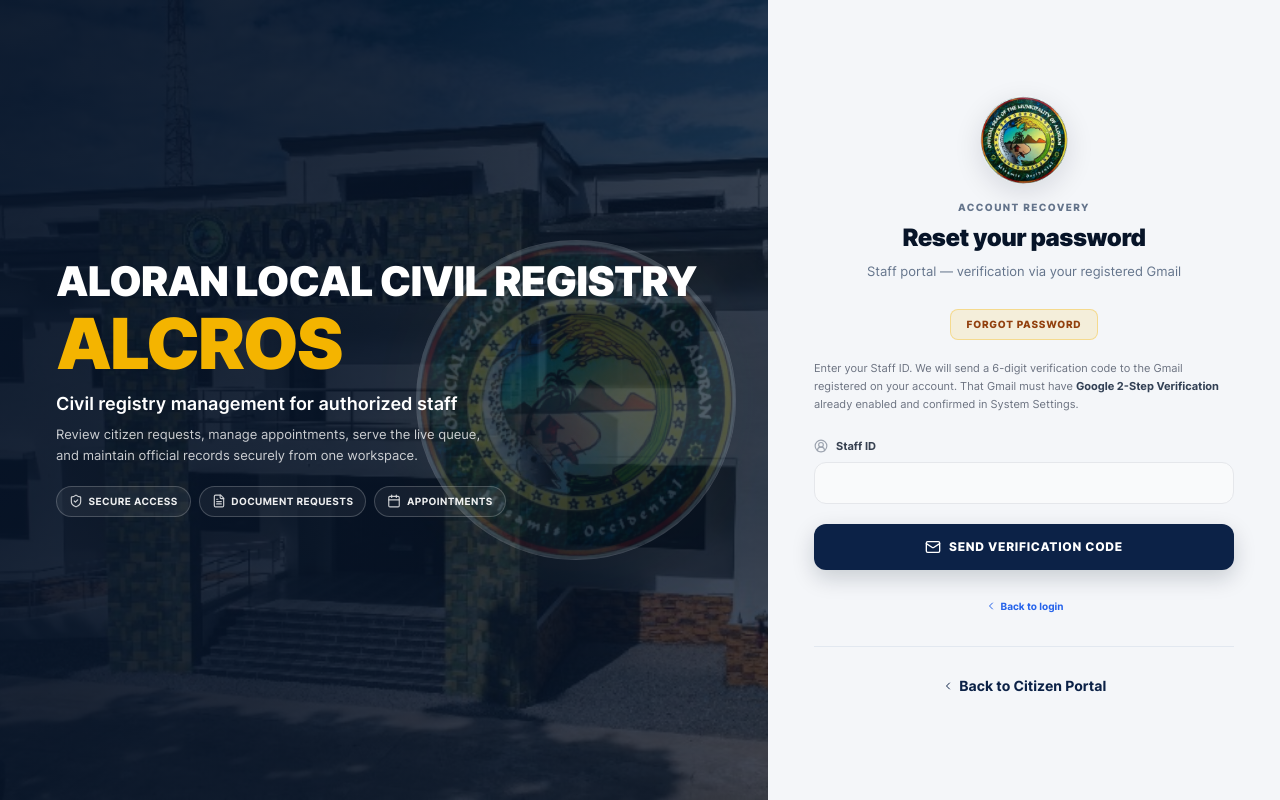
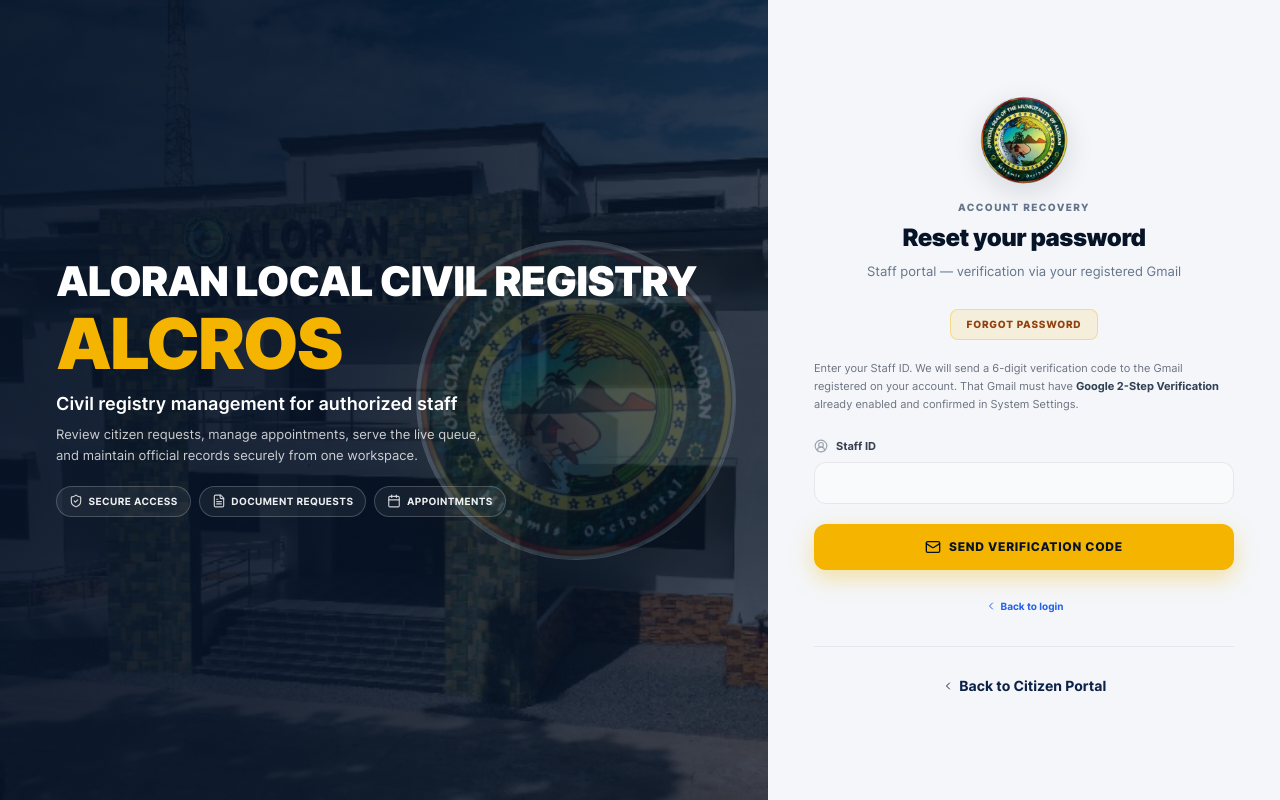
Before and after one commit to oscar-glenmark/alcros, a PHP site: page /alcros/forgot_password.php in a window 1280 px wide. Run offline with PHP 8.4, Linux system fonts and the light colour scheme; some libraries are stand-ins or nearby versions.

Commit message:
button color

```diff
--- a/assets/css/public/auth-portal.css
+++ b/assets/css/public/auth-portal.css
@@ -238,8 +238,8 @@ body.auth-portal {
     align-items: center;
     justify-content: center;
     gap: 0.5rem;
-    background: var(--alcros-navy-mid);
-    color: #fff;
+    background: var(--alcros-gold);
+    color: var(--alcros-navy);
     border: none;
     border-radius: 0.75rem;
     padding: 0.875rem 1rem;
@@ -247,13 +247,14 @@ body.auth-portal {
     font-weight: 800;
     letter-spacing: 0.06em;
     text-transform: uppercase;
-    transition: background 0.2s, transform 0.15s;
-    box-shadow: 0 8px 22px rgba(7, 20, 40, 0.18);
+    transition: background 0.2s, transform 0.15s, box-shadow 0.2s;
+    box-shadow: 0 8px 22px rgba(244, 180, 0, 0.35);
     cursor: pointer;
 }
 
 .auth-portal-btn:hover {
-    background: var(--alcros-navy);
+    background: var(--alcros-gold-hover);
+    color: var(--alcros-navy);
 }
 
 .auth-portal-btn:active {
```
